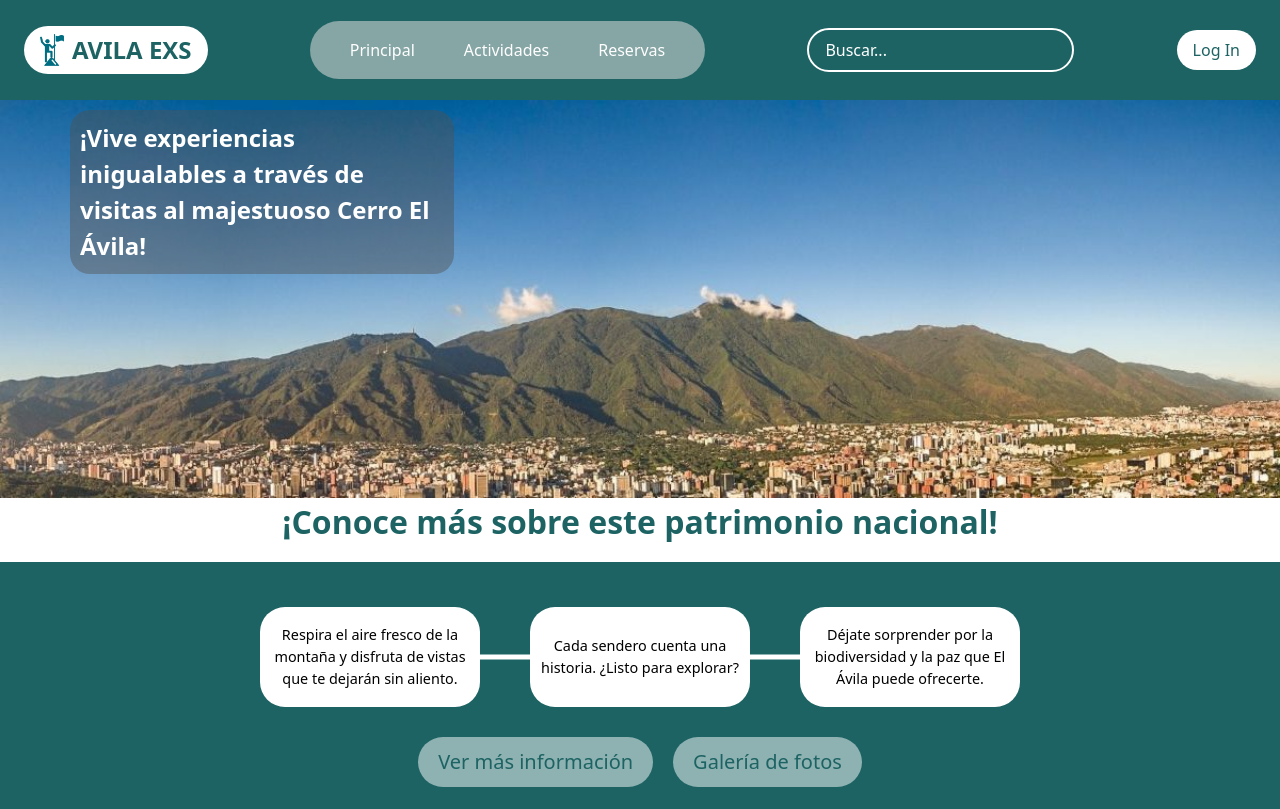
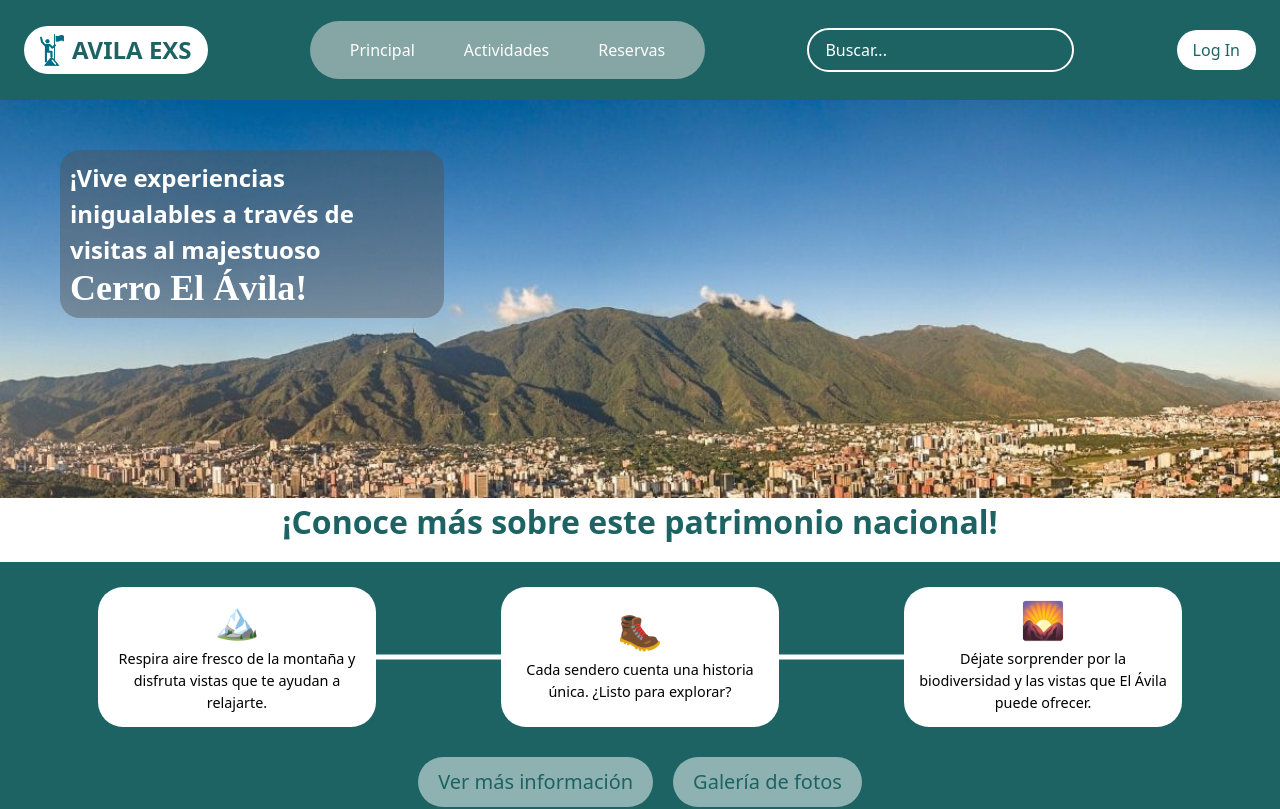
Before and after one commit to JuanGzlz/Proyecto-Avila-2425, a React (Vite) app: page / in a window 1280 px wide. Shown: the top 809 px of the page. Built offline with nearby package versions, Linux system fonts and the light colour scheme; no server answers.

Commit message:
Mejor Diseño

```diff
--- a/src/components/Header.tsx
+++ b/src/components/Header.tsx
@@ -33,7 +33,7 @@ const Header: React.FC = () => {
   };
 
   return (
-    <header className="header">
+    <header className="header !shadow-md">
       <div className="container">
             <button className="login-button flex items-center gap-2 p-2 bg-green-600 text-white rounded-full hover:bg-green-700" >
               <img src={avilaImage12} alt="Perfil" className="w-6 h-8" />
@@ -58,14 +58,17 @@ const Header: React.FC = () => {
 
         {logged ? (
           <>
+            <div className="flex gap-4">
               <button className="login-button flex items-center gap-2 p-2 bg-green-600 text-white rounded-full hover:bg-green-700"
                 onClick={() => navigate('/perfil')} >
                 <img src={avilaImage11} alt="Perfil" className="w-6 h-6 rounded-full" />
                 {profile?.nombre}
               </button>
+
               <button className="login-button" onClick={handleLogout}>
                 Log Out
               </button>
+            </div>
           </>
         ) : (
           <>
--- a/src/components/HomePage.css
+++ b/src/components/HomePage.css
@@ -6,6 +6,12 @@
     text-align: center;
     color: black;
 
+}
+
+@import url('https://fonts.googleapis.com/css2?family=Pacifico&display=swap');
+
+.font-pacifico {
+  font-family: 'Pacifico', cursive;
 }
 
 .hero-section {
@@ -23,8 +29,8 @@
 .hero-title {
     position: absolute; /* Posiciona el texto sobre la imagen */
     top: 0; /* Ajusta la posición vertical a la parte superior */
-    margin-top: 10px;
-    left: 70px; /* Ajusta la posición horizontal al borde izquierdo */
+    margin-top: 50px;
+    left: 60px; /* Ajusta la posición horizontal al borde izquierdo */
     transform: none; /* No se necesita ajustar para centrado */
     color: white;
     background-color: rgba(80, 80, 80, 0.44); /* Fondo blanco para resaltar el texto */
@@ -68,7 +74,7 @@
     display: flex;
     justify-content: center; /* Centra los recuadros horizontalmente */
     align-items: center;
-    gap: 50px; /* Espacio entre recuadros */
+    gap: 125px; /* Espacio entre recuadros */
     position: relative;
     width: 100%; /* Asegúrate de que ocupe todo el ancho disponible */
     overflow: visible; /* Asegúrate de que no haya overflow */
@@ -78,8 +84,8 @@
     background-color: white;
     border-radius: 25px;
     padding: 10px;
-    width: 220px; /* Aumenta el ancho del recuadro */
-    height: 100px; /* Fija la altura del recuadro */
+    width: 400px; /* Aumenta el ancho del recuadro */
+    height: 140px; /* Fija la altura del recuadro */
     text-align: center;
     justify-content: center; /* Centra el contenido horizontalmente */
     align-items: center; /* Centra el contenido verticalmente */
@@ -95,7 +101,7 @@
 
 .info-card:not(:last-child)::after {
     content: "";
-    width: 50px; /* Reduce el ancho de la línea */
+    width: 125px; /* Reduce el ancho de la línea */
     height: 5px; /* Reduce la altura de la línea */
     background-color: white;
     position: absolute;
--- a/src/components/HomePage.tsx
+++ b/src/components/HomePage.tsx
@@ -22,7 +22,7 @@ const HomePage: React.FC = () => {
           src={avilaImage}
         />
         <h2 className="hero-title">
-          ¡Vive experiencias inigualables a través de visitas al majestuoso Cerro El Ávila!
+          ¡Vive experiencias inigualables a través de visitas al majestuoso <p className = "text-4xl font-bold text-white" style={{ fontFamily: "'Brush Script MT', cursive" }}> Cerro El Ávila! </p>
         </h2>
       </section>
 
@@ -34,13 +34,22 @@ const HomePage: React.FC = () => {
         <div className="info-container">
           <div className="box-info-cards">
             <div className="info-card">
-              <p>Respira el aire fresco de la montaña y disfruta de vistas que te dejarán sin aliento.</p>
+              <div className="flex flex-col items-center">
+                <span className="text-4xl">🏔️</span>
+                <p className="mt-2 max-w-xs">Respira aire fresco de la montaña y disfruta vistas que te ayudan a relajarte.</p>
+              </div>
             </div>
             <div className="info-card">
-              <p>Cada sendero cuenta una historia. ¿Listo para explorar?</p>
+              <div className="flex flex-col items-center">
+                <span className="text-4xl">🥾</span>
+                <p className="mt-2 max-w-xs">Cada sendero cuenta una historia única. ¿Listo para explorar?</p>
+              </div>
             </div>
             <div className="info-card">
-              <p>Déjate sorprender por la biodiversidad y la paz que El Ávila puede ofrecerte.</p>
+              <div className="flex flex-col items-center">
+                <span className="text-4xl">🌄</span>
+                <p className="mt-2 max-w-xs">Déjate sorprender por la biodiversidad y las vistas que El Ávila puede ofrecer.</p>
+              </div>
             </div>
           </div>
 
--- a/src/components/Perfil.tsx
+++ b/src/components/Perfil.tsx
@@ -55,7 +55,7 @@ const ProfileEdit: React.FC = () => {
       <div className="w-full max-w-5xl bg-white border border-black rounded-lg shadow-lg p-4 md:p-8 mt-10 flex flex-col md:flex-row gap-6">
         {/* Sección Izquierda - Foto de Perfil */}
         <div className="w-full md:w-1/3 flex flex-col items-center p-4 border-r">
-          <div className="w-32 h-32 rounded-full bg-gray-300 flex items-center justify-center overflow-hidden">
+          <div className="w-54 h-54 rounded-full bg-gray-300 flex items-center justify-center overflow-hidden">
             <img
               src={userData.profileImage || "/default-profile.png"}
               alt="Foto de perfil"
@@ -79,24 +79,13 @@ const ProfileEdit: React.FC = () => {
           <h2 className="text-2xl font-bold text-gray-700 mb-6 text-center">
             Edición de perfil de usuario
           </h2>
-
           <div className="grid grid-cols-1 md:grid-cols-2 gap-4">
-            <input
-              type="text"
-              name="nombre"
-              placeholder="Nombre"
-              value={userData.nombre}
-              onChange={handleInputChange}
-              className="p-3 border rounded-lg"
-            />
-            <input
-              type="email"
-              name="email"
-              placeholder="Correo electrónico"
-              value={userData.email}
-              onChange={handleInputChange}
-              className="p-3 border rounded-lg"
-            />
+            <p
+              className="p-3 border rounded-lg !bg-gray-300 !bg-opacity-50 text-left"> {userData.nombre}
+            </p>
+            <p
+              className="p-3 border rounded-lg !bg-gray-300 !bg-opacity-50 text-left"> {userData.email}
+            </p>
             <input
               type="text"
               name="apellido"
```
Lines whose indentation alone changed are shown as unchanged.
